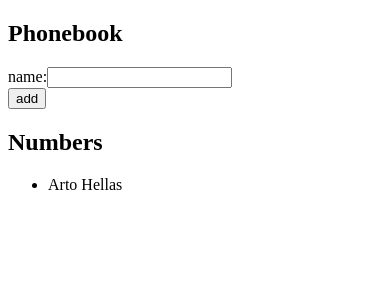
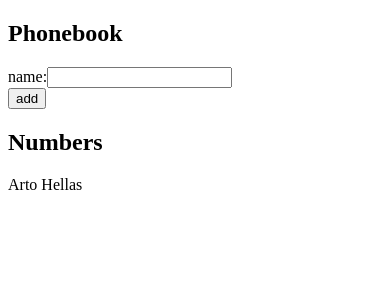
Before and after one commit to Olli-M-Multanen/FullstackOpen_2023, a React (Create React App) app in the folder part2/phonebook/: page / in a window 390 px wide. Shown: the top 300 px of the page. Built offline with nearby package versions, Linux system fonts and the light colour scheme.

Commit message:
2.7 phonebook step2 done new contact verification + control

```diff
--- a/part2/phonebook/src/App.js
+++ b/part2/phonebook/src/App.js
@@ -2,7 +2,7 @@ import { useState } from 'react'
 
 const Person = ({ person }) => {
   return (
-    <li>{person.name}</li>
+    <p>{person.name}</p>
   )
 }
 
@@ -11,16 +11,29 @@ const App = () => {
   const [newName, setNewName] = useState('')
 
   const addPerson = (event) => {
+    const newContact = newName.toLowerCase()
+    .split(' ')
+    .map((s) => s.charAt(0).toUpperCase() + s.substring(1))
+    .join(' ');
     event.preventDefault()
-    const personObject = {
-      name: newName
-    }
-    setPersons(persons.concat(personObject))
+    contactExists(newContact)
     setNewName('')
   }
 
   const handleChange = (event) => {
     setNewName(event.target.value)
+  }
+
+  function contactExists (newContact) {
+    if (persons.filter(e => e.name === newContact).length >0 ) {
+      alert(`${newContact} is already added to phonebook`)
+    } else {
+      const personObject = {
+        name: newContact
+      }
+      setPersons(persons.concat(personObject))
+      setNewName('')
+    }
   }
 
   return (
@@ -38,11 +51,11 @@ const App = () => {
         </div>
       </form>
       <h2>Numbers</h2>
-      <ul>
+      <div>
         {persons.map(person =>
           <Person key={person.name} person={person}/>
           )}
-      </ul>
+      </div>
     </>
   )
 }
```
